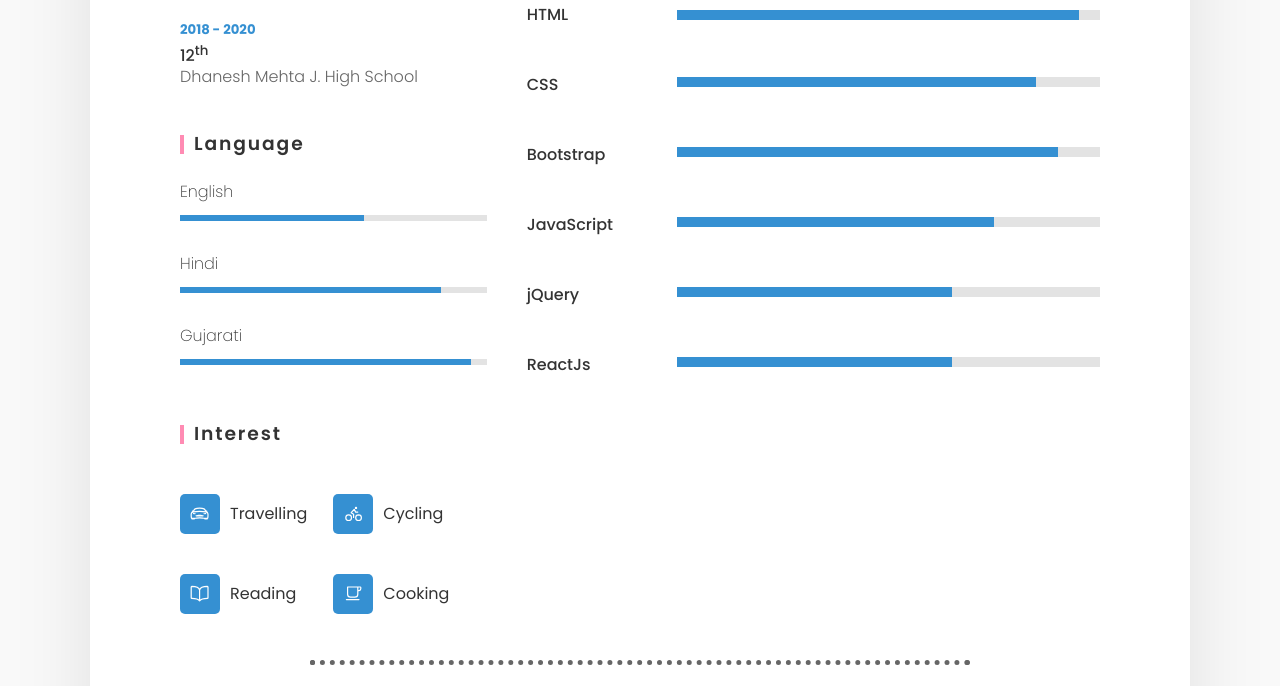
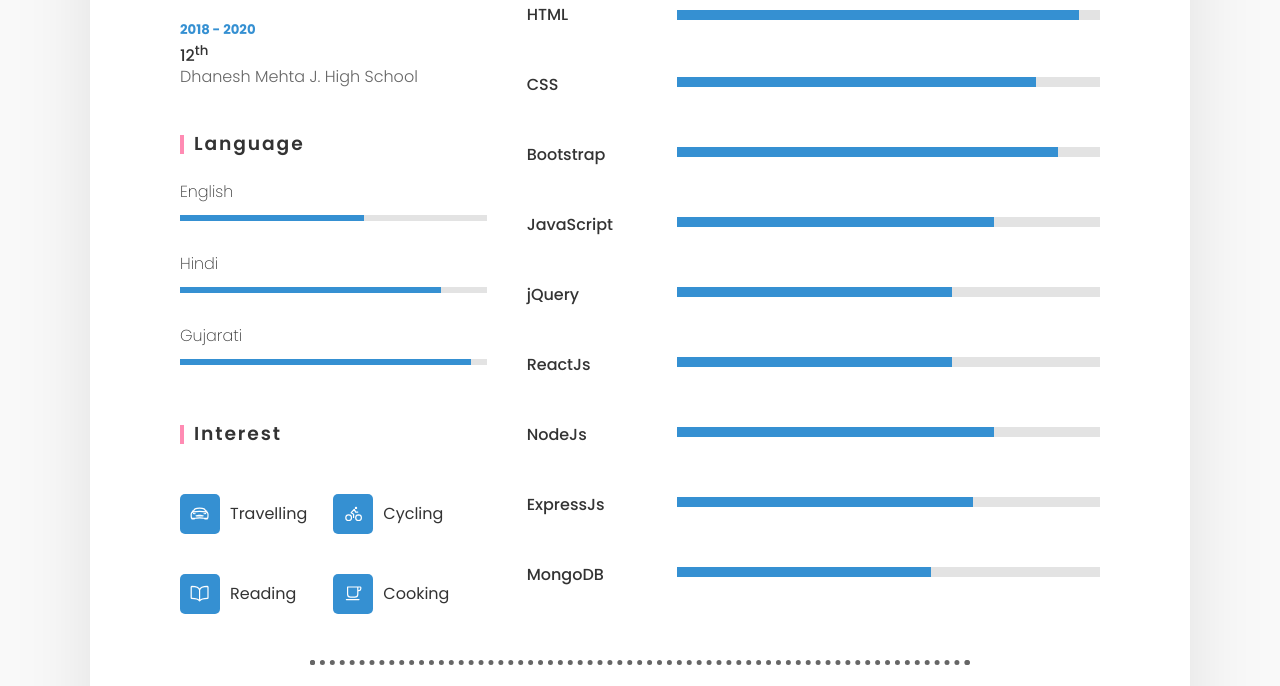
Before and after one commit to Safin-Momin/Resume, a plain HTML site: page Resume.html in a window 1280 px wide. Shown: the part 856-1542 px from the top of the page. Drawn offline with nearby package versions, Linux system fonts and the light colour scheme.

Commit message:
Update Resume.html

```diff
--- a/Resume.html
+++ b/Resume.html
@@ -91,7 +91,7 @@
             <div class="rightSide">
                 <div class="about">
                     <h3>Profile</h3>
-                    <p>I am Studying In B.Com, But I am also Learn Full Stack Development at IT Desk in Bhavnagar. I Creates and Design a Very Attractive Websites View Point of UI and UX.<br><br>I Am a Front-End Developer. I design and develop Websites and Web applications by using Web Technologies such as HTML, CSS, Bootstrap, and JavaScript.<br><br>I am responsible for developing new user-facing website features, determining the structure and design of web pages, building reusable codes, create effective and beautiful style for web pages, and using a variety of markup languages to create the web pages.</p>
+                    <p>I am Studying In B.Com, But I am also Learn Full Stack Development at IT Desk in Bhavnagar. I Creates and Design a Very Attractive Websites View Point of UI and UX.<br><br>I Am a Full-Stack Developer. I design and develop Websites and Web applications by using Web Technologies such as HTML, CSS, Bootstrap, JavaScript, jQuery, ReactJs, NodeJs, ExpressJs and MongoDB.<br><br>I am responsible for developing new user-facing website features, determining the structure and design of web pages, building reusable codes, create effective and beautiful style for web pages, and using a variety of markup languages to create the web pages.</p>
                 </div>
                 <div class="about skills">
                     <h3>Prefessional Skills</h3>
@@ -131,6 +131,24 @@
                             <div style="width: 65%;"></div>
                         </span>
                     </div>
+                    <div class="box">
+                        <h4 style="margin-top: 15px;">NodeJs</h4>
+                        <span class="percent">
+                            <div style="width: 75%;"></div>
+                        </span>
+                    </div>
+                    <div class="box">
+                        <h4 style="margin-top: 15px;">ExpressJs</h4>
+                        <span class="percent">
+                            <div style="width: 70%;"></div>
+                        </span>
+                    </div>
+                    <div class="box">
+                        <h4 style="margin-top: 15px;">MongoDB</h4>
+                        <span class="percent">
+                            <div style="width: 60%;"></div>
+                        </span>
+                    </div>
                 </div>
             </div>
         </div>
```
